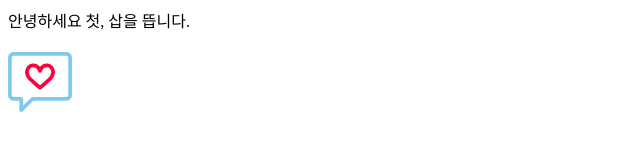
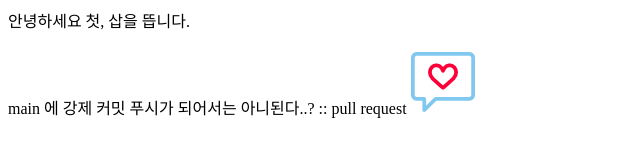
Before and after one commit to poibis/cardletter, a plain HTML site: page index.html in a window 1280 px wide. Shown: the whole page, without its empty margins (0-640 px from the left). Drawn offline with Linux system fonts and the light colour scheme.

Commit message:
gitignore add & pull request setup

```diff
--- a/index.html
+++ b/index.html
@@ -19,6 +19,7 @@
 </head>
 <body>
     안녕하세요 첫, 삽을 뜹니다.<br><br>
+    main 에 강제 커밋 푸시가 되어서는 아니된다..? :: pull request
     <img src="./img/dist/favicon.png" alt="">
 </body>
 </html>
```
Also changed, not shown: 1 other file.
